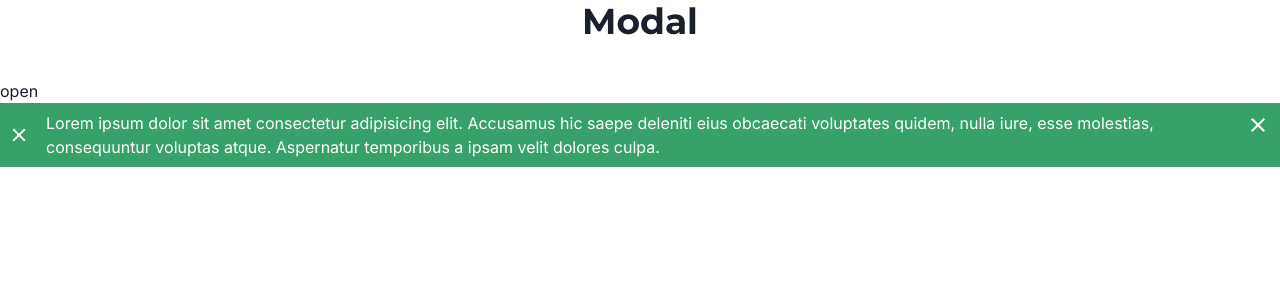
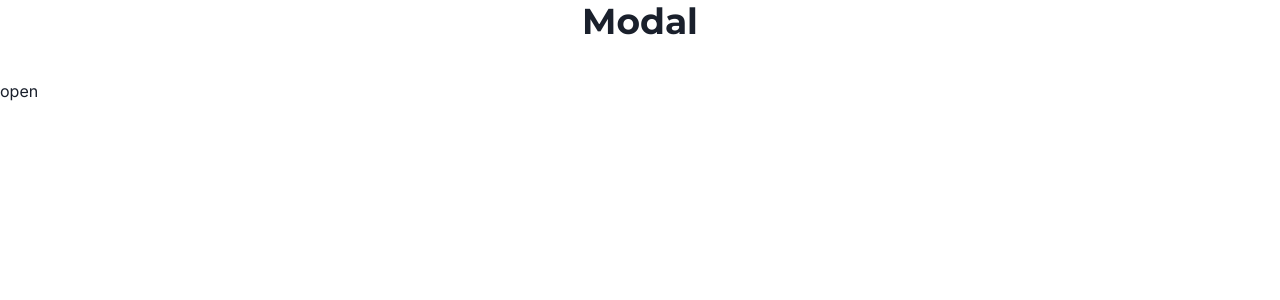
Before and after one commit to Samlogy/advanced-nextjs, a Next.js app: page /challenges in a window 1280 px wide. Shown: the top 300 px of the page. Built offline with nearby package versions, Linux system fonts and the light colour scheme.

Commit message:
Alert: add: icon --> status add: auto close after a delay

```diff
--- a/pages/challenges.tsx
+++ b/pages/challenges.tsx
@@ -1,7 +1,12 @@
 import { Heading } from '@chakra-ui/react';
-import { useState } from 'react';
-import { MdOutlineClose } from 'react-icons/md';
-
+import { useEffect, useState } from 'react';
+import {
+  MdCheckCircle,
+  MdError,
+  MdInfo,
+  MdOutlineClose,
+  MdWarning,
+} from 'react-icons/md';
 import screen from '../public/images/screen.png';
 import skate from '../public/images/skateboard.jpg';
 
@@ -22,18 +27,37 @@ export default function Challenges() {
       <button onClick={() => setOpen(true)}> open </button>
       <Modal isOpen={isOpen} onClose={() => setOpen(false)} />
 
-      <Alert status="success" message={msg} isClose />
+      <Alert status="success" message={msg} isClose timeClose={3000} />
     </div>
   );
 }
 
-function Alert({ status, message, isClose }: any) {
-  const [isOpen, setOpen] = useState(false);
+interface IAlert {
+  status: string;
+  message: string;
+  isClose?: boolean;
+  timeClose?: number;
+}
+
+function Alert({ status, message, isClose = true, timeClose = 1000 }: IAlert) {
+  const [isOpen, setOpen] = useState(true);
+
+  const statusIcons: any = {
+    success: <MdCheckCircle size={24} onClick={() => setOpen(false)} />,
+    error: <MdError size={24} onClick={() => setOpen(false)} />,
+    warning: <MdWarning size={24} onClick={() => setOpen(false)} />,
+    info: <MdInfo size={24} onClick={() => setOpen(false)} />,
+  };
+
+  useEffect(() => {
+    // close after 3s
+    if (isOpen) setTimeout(() => setOpen(false), timeClose);
+  }, []);
+
+  if (isOpen) {
     return (
       <div className={`alert--container ${status}`}>
-      <div>
-        <MdOutlineClose size={22} onClick={() => setOpen(false)} />
-      </div>
+        <div>{statusIcons[status]}</div>
         <p className="alert--message"> {message} </p>
 
         {isClose && (
@@ -45,3 +69,5 @@ function Alert({ status, message, isClose }: any) {
       </div>
     );
   }
+  return null;
+}
```
Lines whose indentation alone changed are shown as unchanged.
